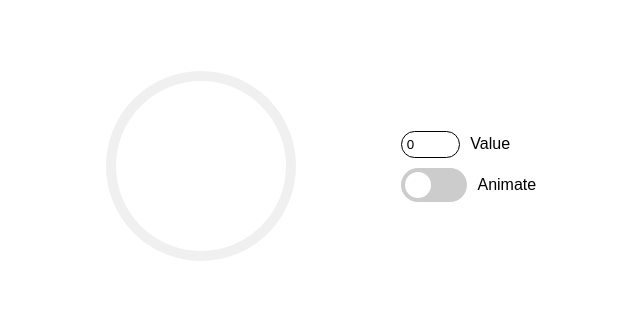
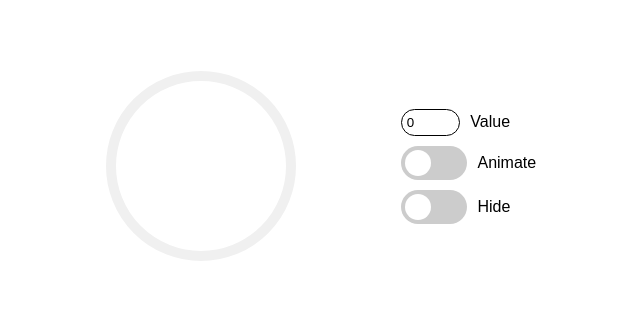
Before and after one commit to TatianaChF/progress-bar, a plain HTML site: page index.html in a window 1280 px wide. Shown: the part 234-553 px from the top of the page, without its empty margins (270-910 px from the left). Drawn offline with Linux system fonts and the light colour scheme.

Commit message:
adding switch hide

```diff
--- a/index.html
+++ b/index.html
@@ -41,6 +41,13 @@
             </label>
             <span class="switch-label">Animate</span>
         </div>
+        <div class="switch-container">
+            <label class="switch">
+                <input type="checkbox" id="hide-toggle"/>
+                <span class="slider"></span>
+            </label>
+            <span class="switch-label">Hide</span>
+        </div>
     </div>
 </div>
 <script src="index.js"></script>
```
